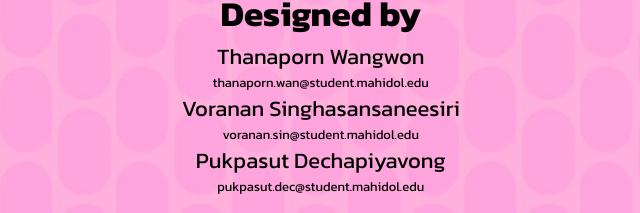
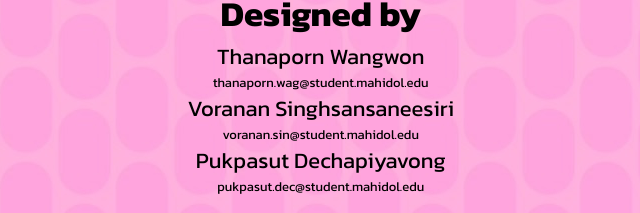
Before and after one commit to mooton100kg/pharmaland, a plain HTML site: page index.html in a window 1280 px wide. Shown: the part 756-969 px from the top of the page, 3-643 px from the left. Drawn offline with Linux system fonts and the light colour scheme.

Commit message:
edit name

```diff
--- a/index.html
+++ b/index.html
@@ -54,8 +54,8 @@
 			<div class="design-by">
 				<h2>Designed by</h2>
 				<p class="name">Thanaporn Wangwon</p>
-				<p class="email">thanaporn.wan@student.mahidol.edu</p>
-				<p class="name">Voranan Singhasansaneesiri</p>
+				<p class="email">thanaporn.wag@student.mahidol.edu</p>
+				<p class="name">Voranan Singhsansaneesiri</p>
 				<p class="email">voranan.sin@student.mahidol.edu</p>
 				<p class="name">Pukpasut Dechapiyavong</p>
 				<p class="email">pukpasut.dec@student.mahidol.edu</p>
```
